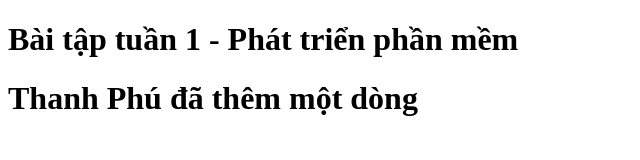
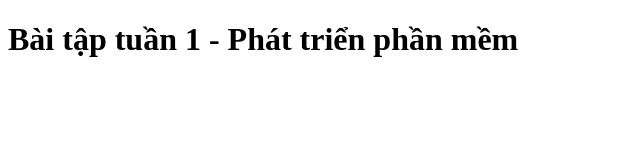
Before and after one commit to Chanhuylonlon/baitapTKHTPM, a plain HTML site: page baitap.html in a window 1280 px wide. Shown: the whole page, without its empty margins (0-640 px from the left). Drawn offline with Linux system fonts and the light colour scheme.

Commit message:
xoa mot dong trong baitap.html

```diff
--- a/baitap.html
+++ b/baitap.html
@@ -7,6 +7,5 @@
 </head>
 <body>
     <h1>Bài tập tuần 1 - Phát triển phần mềm</h1>
-    <h1>Thanh Phú đã thêm một dòng</h1>
 </body>
 </html>
```
